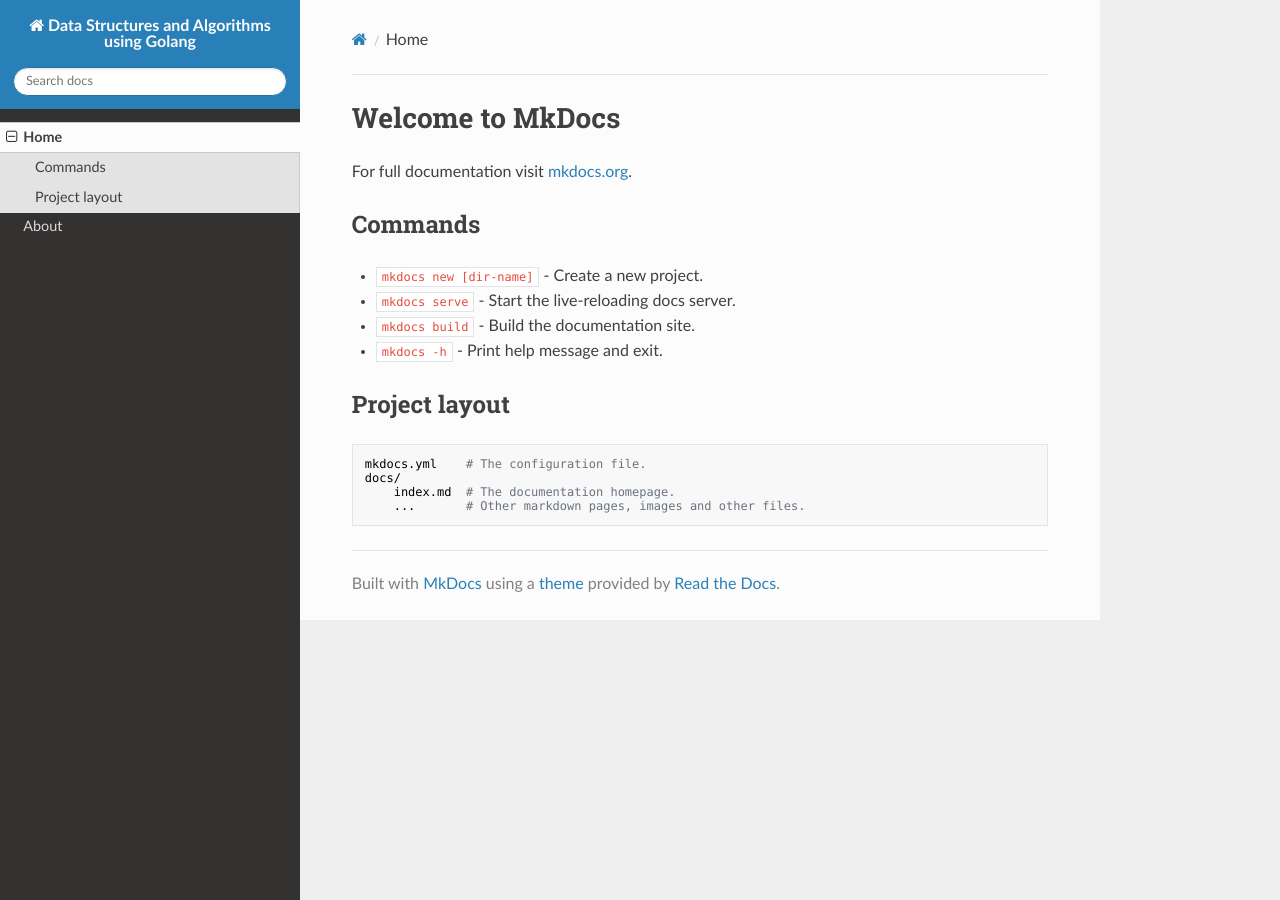
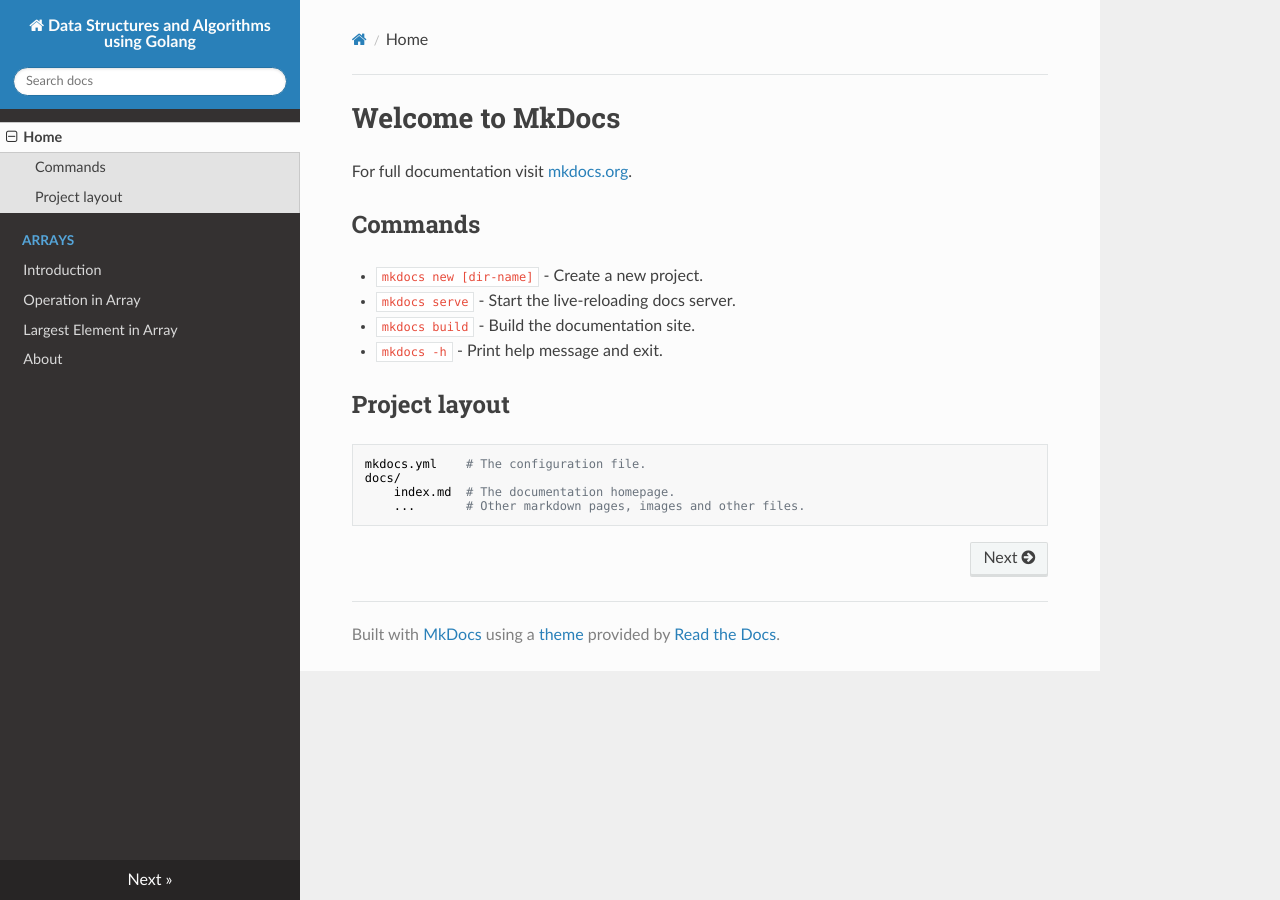
Before and after one commit to prithvipal/golang-dsa, an MkDocs documentation site: the page built from docs/index.md, in a window 1280 px wide. Built offline with MkDocs 1.6.1, drawn with Linux system fonts in a browser that asks for light colours; nearby versions of some CDN libraries.

Commit message:
array documentation structure

```diff
--- a/mkdocs.yml
+++ b/mkdocs.yml
@@ -1,5 +1,9 @@
 site_name: Data Structures and Algorithms using Golang
 nav:
     - Home: index.md
+    - Arrays:
+        - Introduction: array/intro.md
+        - Operation in Array: array/operations.md
+        - Largest Element in Array: array/largest_ele.md
     - About: about.md
 theme: readthedocs
```
Also changed, not shown: docs/about.md (added, +1 -0 lines), docs/array/intro.md (added, +1 -0 lines), docs/array/largest_ele.md (added, +1 -0 lines), docs/array/operations.md (added, +1 -0 lines).
